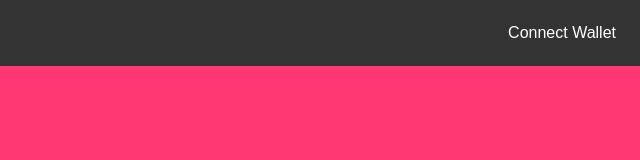
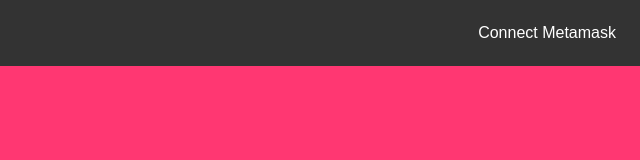
Before and after one commit to ChadKatzen/nft-test-domain, a plain HTML site: page index.html in a window 1280 px wide. Shown: the full height of the page, 640-1280 px from the left. Drawn offline with nearby package versions, Linux system fonts and the light colour scheme.

Commit message:
Update index.html

```diff
--- a/index.html
+++ b/index.html
@@ -10,7 +10,7 @@
     <ul class ='navbar'>
         <li class="nav"><a href="./index.html">Home</a></li>
         <li class="nav"><a href="./about.html">About</a></li>
-        <li class="nav" style="float:right" id="connectWallet">Connect Wallet</li>
+        <li class="nav" style="float:right" id="connectWallet">Connect Metamask</li>
     </ul>
 
     <script src ="navBar.js"></script>
```
